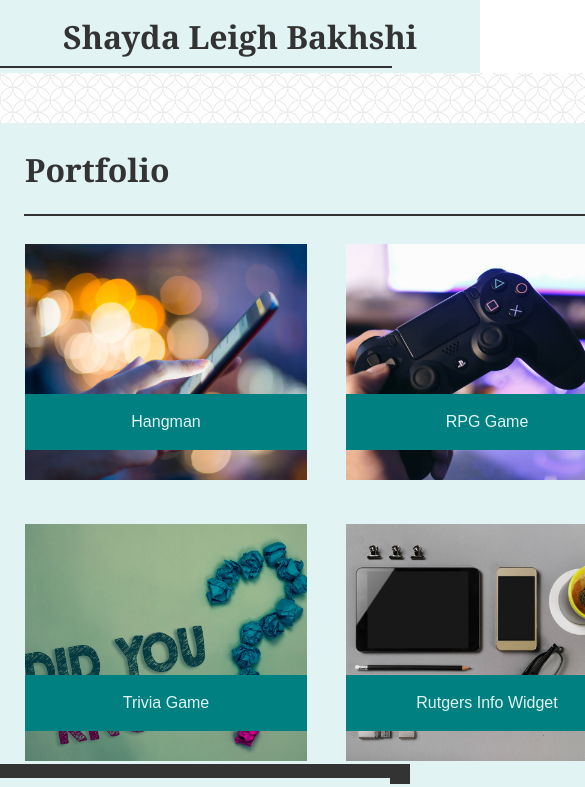
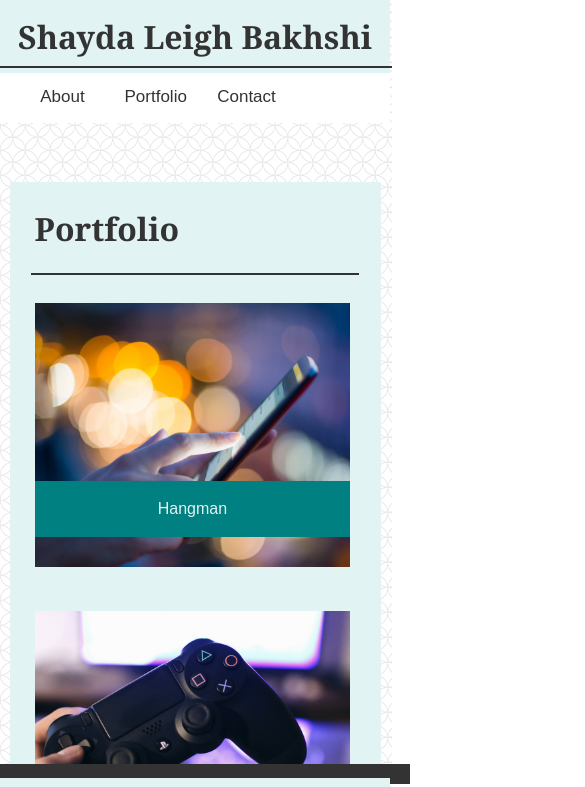
Before and after one commit to shaybak/responsive-portfolio, a plain HTML site: page portfolio.html in a window 390 px wide. Shown: the top 787 px of the page, 585 px wide, since content can reach past the window. Drawn offline with Linux system fonts and the light colour scheme.

Commit message:
completed media query for screen max-width 640px

```diff
--- a/assets/css/styles.css
+++ b/assets/css/styles.css
@@ -8,10 +8,6 @@ SWATCHES:
 #706c61
 
 *******************************/
-
-
-
-
 body {
   background-image: url("../images/spiration-light.png");
   background-color: #ffffff;
@@ -37,7 +33,6 @@ hr {
   border-style: solid;
   border-color: #333333;
 }
-
 
 li a {
   display: block;
@@ -67,14 +62,11 @@ To center a fixed-width div, I set the left and right margins to auto
 /**************
 Navigation bar
 **************/
-
-
 .topnav {
   background-color: #ffffff;
   width: 480px;
 }
 
-/* Style the links inside the navigation bar */
 .topnav a {
   float: right;
   color: #333333;
@@ -125,7 +117,15 @@ To center a fixed-width div, I set the left and right margins to auto
   background-color: white;
 }
 
-.container {
+.container1 {
+  display: flex;
+  flex-wrap: nowrap;
+  margin-left: auto;
+  margin-right: auto;
+  width: 960px;
+}
+
+.container2 {
   display: flex;
   flex-wrap: nowrap;
   margin-left: auto;
@@ -149,6 +149,7 @@ To center a fixed-width div, I set the left and right margins to auto
   bottom: 0;
   width: 100%;
   height: 30px;
+  z-index: 4;
 }
 
 .content-hr {
@@ -163,6 +164,7 @@ To center a fixed-width div, I set the left and right margins to auto
   position: fixed;
   bottom: 60px;
   width: 100%;
+  z-index: 3;
 }
 
 .header-hr {
@@ -182,7 +184,6 @@ form {
 input {
   width: 860px;
   padding: 12px 20px;
-
 }
 
 .message {
@@ -204,7 +205,7 @@ button {
   background-color: #333333;
   margin: 15px;
   width: 100px;
-  height:50px;
+  height: 50px;
   color: #e1f4f3;
   font-family: 'Arial', 'Helvetica Neue', Helvetica, sans-serif;
   font-size: 20px;
@@ -222,7 +223,6 @@ button:hover {
 /* .portfolio-contents {
   position: relative;
 } */
-
 /* Container holding the image and the text */
 .portfolio-container {
   position: relative;
@@ -253,3 +253,142 @@ button:hover {
   font-family: 'Arial', 'Helvetica Neue', Helvetica, sans-serif;
   color: #e1f4f3;
 }
+
+/* @media (max-width: 980px) {
+
+}
+
+@media (max-width: 768px) {
+
+} */
+@media (max-width: 640px) {
+  .container1 {
+    width: 100%;
+    position: relative;
+    display: block;
+  }
+
+  .content {
+    margin: 15% auto;
+    width: 90%;
+    position: relative;
+  }
+
+  .container2 {
+    width: 90%;
+  }
+
+  .headshot {
+    height: 175px;
+    padding: 15px;
+    border-radius: 50%;
+    float: left;
+  }
+
+  .content-hr {
+    width: 93%;
+  }
+
+  .header {
+    float: none;
+    text-align: center;
+    width: 100%;
+  }
+
+  .topnav {
+    float: none;
+    text-align: center;
+    width: 100%;
+  }
+
+  .about-text {
+    padding: none;
+    width: 92%;
+  }
+
+  .topnav {
+    background-color: #ffffff;
+    width: 100%;
+    height: 50px;
+    position: relative;
+  }
+
+  .mini-nav {
+    display: inline;
+    width: 50%;
+    position: relative;
+    right: 25%;
+  }
+
+  li a {
+    display: inline;
+    width: 60px;
+    font-family: 'Arial', 'Helvetica Neue', Helvetica, sans-serif;
+    color: #333333
+  }
+
+  .topnav a {
+    float: right;
+    color: #333333;
+    text-align: center;
+    padding: 14px 16px;
+    text-decoration: none;
+    font-size: 17px;
+  }
+
+  .header-hr {
+    margin-top: 0;
+    border-style: solid;
+    border-width: 1px;
+    color: #333333;
+    position: absolute;
+    top: 66px;
+    width: 100%;
+  }
+
+  input {
+    width: 85%;
+    padding: 12px 20px;
+  }
+
+  textarea {
+    width: 90%;
+  }
+
+  .portfolio-container {
+    display: block
+  }
+
+  .portfolio-img {
+    position: relative;
+    margin: 20px 20px 20px 15px;
+    width: 90%;
+  }
+
+  .text-block-left {
+    position: absolute;
+    background-color: teal;
+    z-index: 1;
+    margin-left: 15px;
+    margin-top: -110px;
+    width: 90%;
+    text-align: center;
+  }
+
+  .text-block-right {
+    position: absolute;
+    background-color: teal;
+    z-index: 1;
+    margin-left: 15px;
+    margin-top: -110px;
+    width: 90%;
+    text-align: center;
+  }
+
+  /* .p-overlay {
+    font-family: 'Arial', 'Helvetica Neue', Helvetica, sans-serif;
+    font-size: 1.5em;
+    color: #e1f4f3;
+  } */
+
+}
--- a/portfolio.html
+++ b/portfolio.html
@@ -12,7 +12,7 @@
   <div class="header-container">
 
     <!-- Secondary container for header -->
-    <div class="container">
+    <div class="container1">
 
       <!--Header div 1-->
       <div class="header">
@@ -21,11 +21,13 @@
 
       <!--Header div 2-->
       <div class="topnav">
-        <ul>
-          <li><a href="contact.html">Contact</a></li>
-          <li><a href="portfolio.html">Portfolio</a></li>
-          <li><a href="index.html">About</a></li>
-        </ul>
+        <div class="mini-nav">
+          <ul>
+            <li><a href="contact.html">Contact</a></li>
+            <li><a href="portfolio.html">Portfolio</a></li>
+            <li><a href="index.html">About</a></li>
+          </ul>
+        </div>
       </div>
     </div>
   </div>
```
Also changed, not shown: contact.html (+8 -6 lines), index.html (+11 -5 lines).
